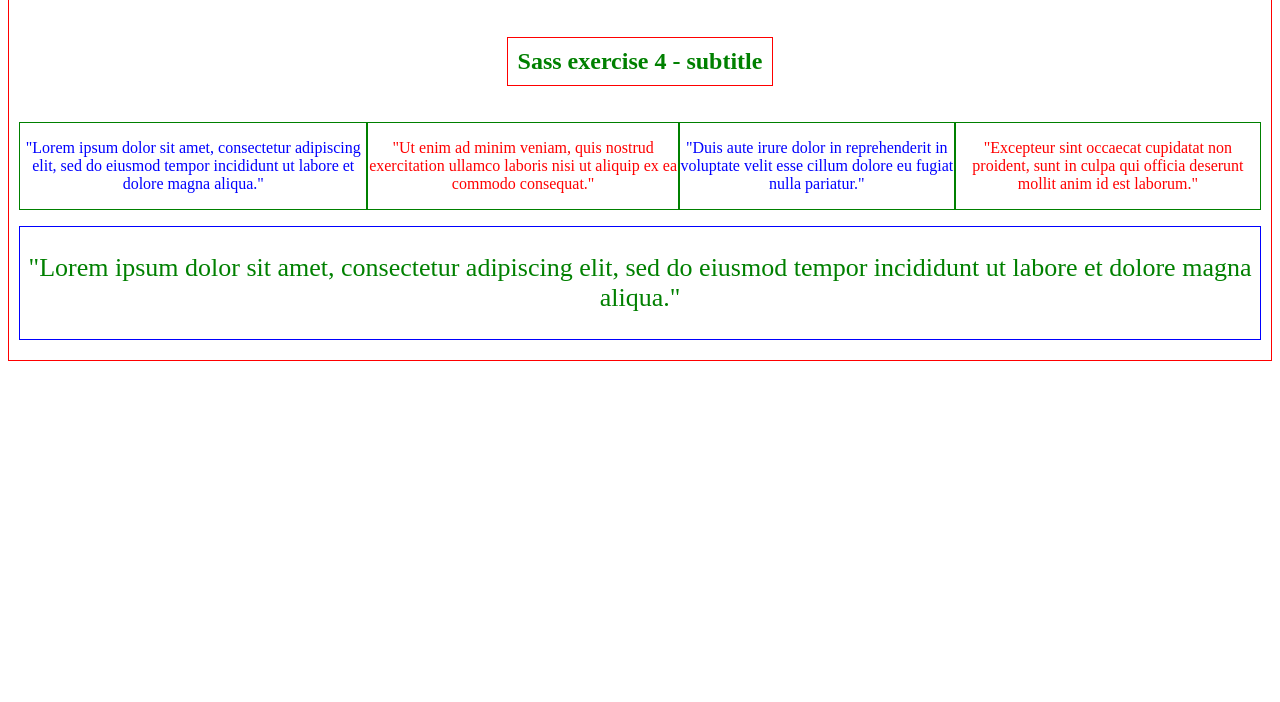
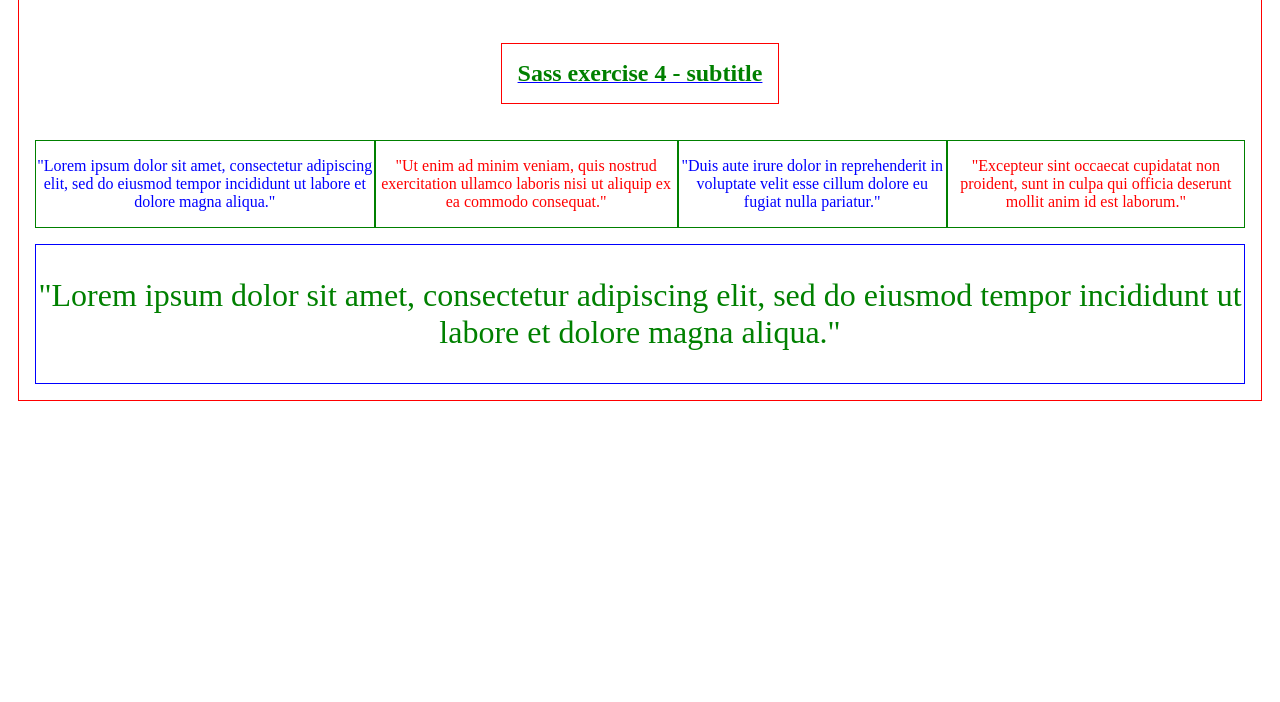
Before and after one commit to Warlup/SASS-Exercises, a plain HTML site: page sass_exercise_4-selectors_extend/index.html in a window 1280 px wide. Shown: the part 98-800 px from the top of the page. Drawn offline with Linux system fonts and the light colour scheme.

Commit message:
Sass Exercise

```diff
--- /dev/null
+++ b/sass_exercise_4-selectors_extend/_function.scss
@@ -0,0 +1,4 @@
+@function rem ($size) {
+    $font-size: ($size / 16) + rem;
+    @return $font-size;
+}
--- /dev/null
+++ b/sass_exercise_4-selectors_extend/_variables.scss
@@ -0,0 +1,3 @@
+$primary-color: blue;
+$secondary-color: red;
+$third-color: green;
--- a/sass_exercise_4-selectors_extend/style.scss
+++ b/sass_exercise_4-selectors_extend/style.scss
@@ -1,60 +1,64 @@
-$primary-color: blue;
-$secondary-color: red;
-$third-color: green;
+@use "function.scss" as f;
+@use "variables.scss" as v;
+
+%text {
+    display: flex;
+    flex-direction: column;
+    align-items: center;
+    color: v.$third-color;
+    text-decoration: 1px underline v.$primary-color;
+
+}
 
 .container{
-    border: 1px solid $secondary-color;
+    border: 1px solid v.$secondary-color;
     display: flex;
     flex-direction: column;
-    padding: 10px;
-    padding-bottom: 20px;
-    gap:1rem;
+    margin: 0px 10px;
+    padding: 1rem;
+    border: 1px solid v.$secondary-color;
+    gap: 1rem;
     h1 {
-        display: flex;
-        flex-direction: column;
-        align-items: center;
-        color: $third-color;
-        text-decoration: 1px underline $primary-color;
-        }
+        @extend %text;
+    }
     h2 {
-        @extend h1;
+        @extend %text;
+        border: 1px red solid;
+        padding: 1rem;
+        width: fit-content;
         align-self: center;
-        text-decoration: none;
-        border: 1px solid red;
-        width: fit-content;
-        padding: 10px;
 
-        }
+    }
     section {
         display: flex;
         flex-direction: row;
         article{
-            border: 1px solid green;
+            border: 1px v.$third-color solid;
             p{
                 display: flex;
                 text-align: center;
-                font-size: 1rem;
+                font-size: f.rem(16);
             }
             &:nth-child(odd){
                 p{
-                    color: blue;
+                    color: v.$primary-color;
                 }
             }
             &:nth-child(even){
                 p{
-                    color: red;
+                    color: v.$secondary-color;
                 }
             }
         }
         &:last-child{
             article{
-                border: 1px solid blue;
+                border: 1px solid v.$primary-color;
                 width: 100%;
                 display: flex;
                 justify-content: center;
                 p{
                     color: green;
-                    font-size: 26px;
+                    font-size: f.rem(32);
                 }
             }
         }
```
Also changed, not shown: sass_exercise_4-selectors_extend/function.css (added), sass_exercise_4-selectors_extend/style.css, 2 other files.
